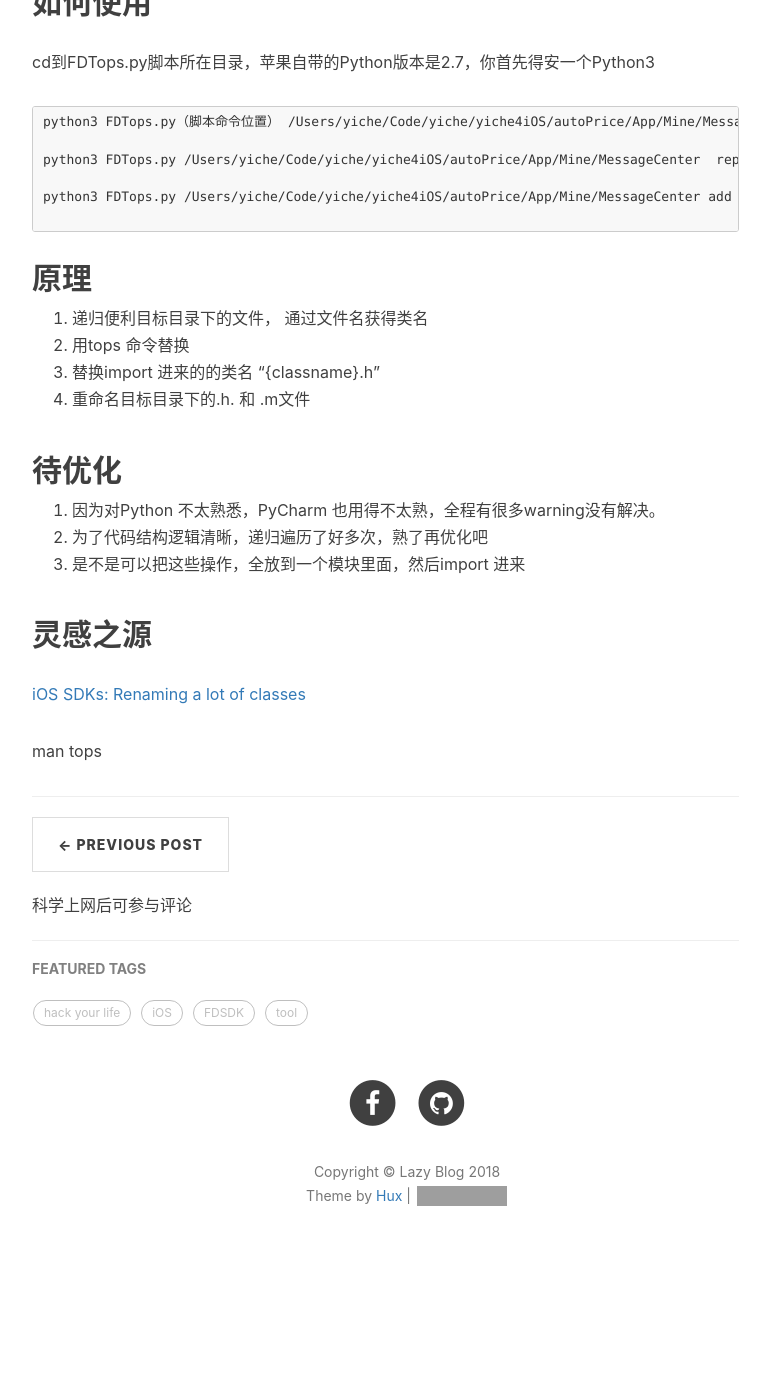
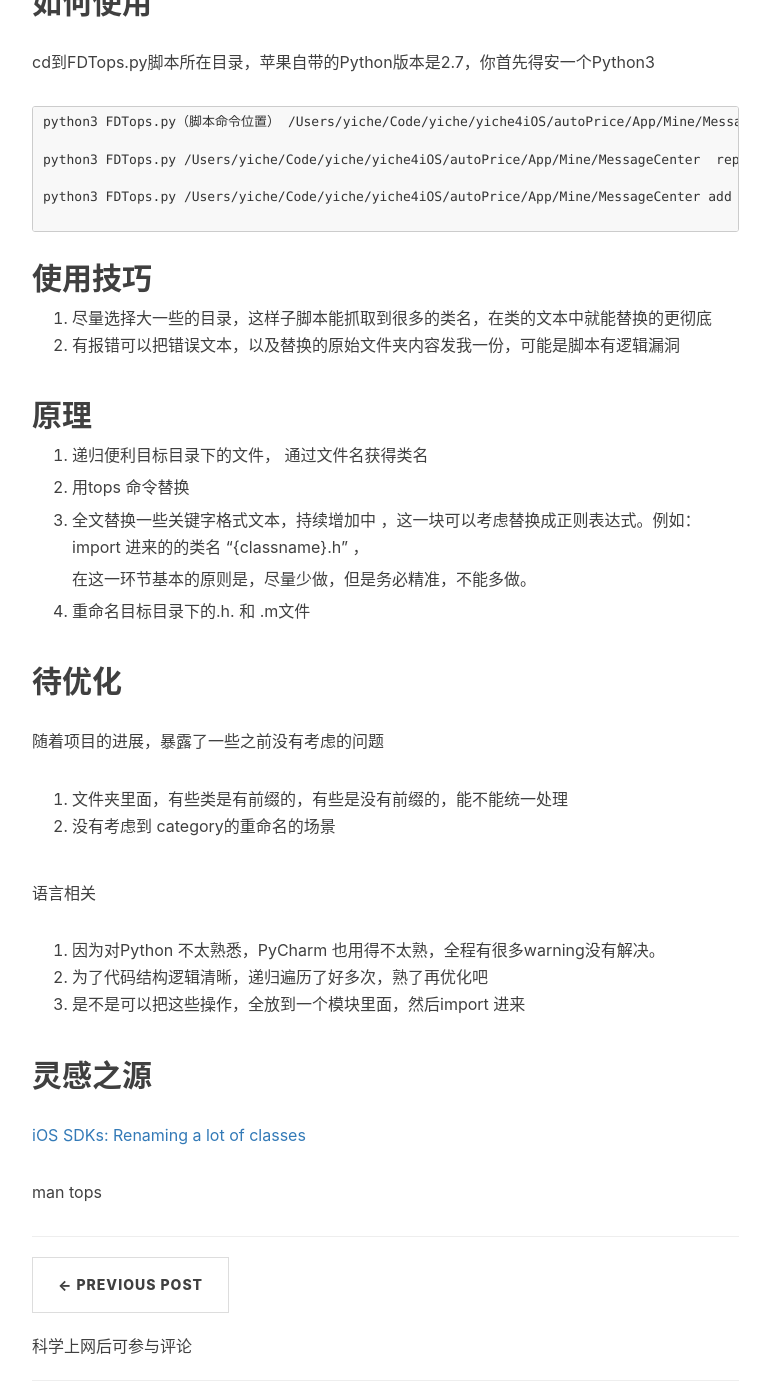
Before and after one commit to toolazytoname/toolazytoname.github.io, a Jekyll site: the page built from _posts/2018-07-09-FDTops.markdown, in a window 1280 px wide and 1400 px high, scrolled down 1078 px. Shown: the whole window, without its empty margins (233-1003 px from the left). Built offline with Jekyll 4.4.1, drawn with Linux system fonts in a browser that asks for light colours; nearby versions of some CDN libraries; comment, search, counter and statistics services are not loaded; before the commit the page ends 2378 px from its top, so only the background shows below that; grey boxes are pictures that could not be loaded.

Commit message:
edit 2018-07-09-FDTops.markdown

```diff
--- a/_posts/2018-07-09-FDTops.markdown
+++ b/_posts/2018-07-09-FDTops.markdown
@@ -39,16 +39,39 @@ python3 FDTops.py /Users/yiche/Code/yiche/yiche4iOS/autoPrice/App/Mine/MessageCe
 
 
 
+## 使用技巧
+
+1. 尽量选择大一些的目录，这样子脚本能抓取到很多的类名，在类的文本中就能替换的更彻底
+2. 有报错可以把错误文本，以及替换的原始文件夹内容发我一份，可能是脚本有逻辑漏洞
+
+
+
+
+
 ## 原理
 
 1. 递归便利目标目录下的文件， 通过文件名获得类名
+
 2. 用tops 命令替换
-3. 替换import 进来的的类名 "{classname}.h”
+
+3. 全文替换一些关键字格式文本，持续增加中 ，这一块可以考虑替换成正则表达式。例如：import 进来的的类名 "{classname}.h” ，
+
+   在这一环节基本的原则是，尽量少做，但是务必精准，不能多做。
+
 4. 重命名目标目录下的.h. 和 .m文件
 
 
 
 ## 待优化
+
+随着项目的进展，暴露了一些之前没有考虑的问题
+
+1. 文件夹里面，有些类是有前缀的，有些是没有前缀的，能不能统一处理
+2. 没有考虑到 category的重命名的场景
+
+
+
+语言相关
 
 1. 因为对Python 不太熟悉，PyCharm 也用得不太熟，全程有很多warning没有解决。
 2. 为了代码结构逻辑清晰，递归遍历了好多次，熟了再优化吧
```
